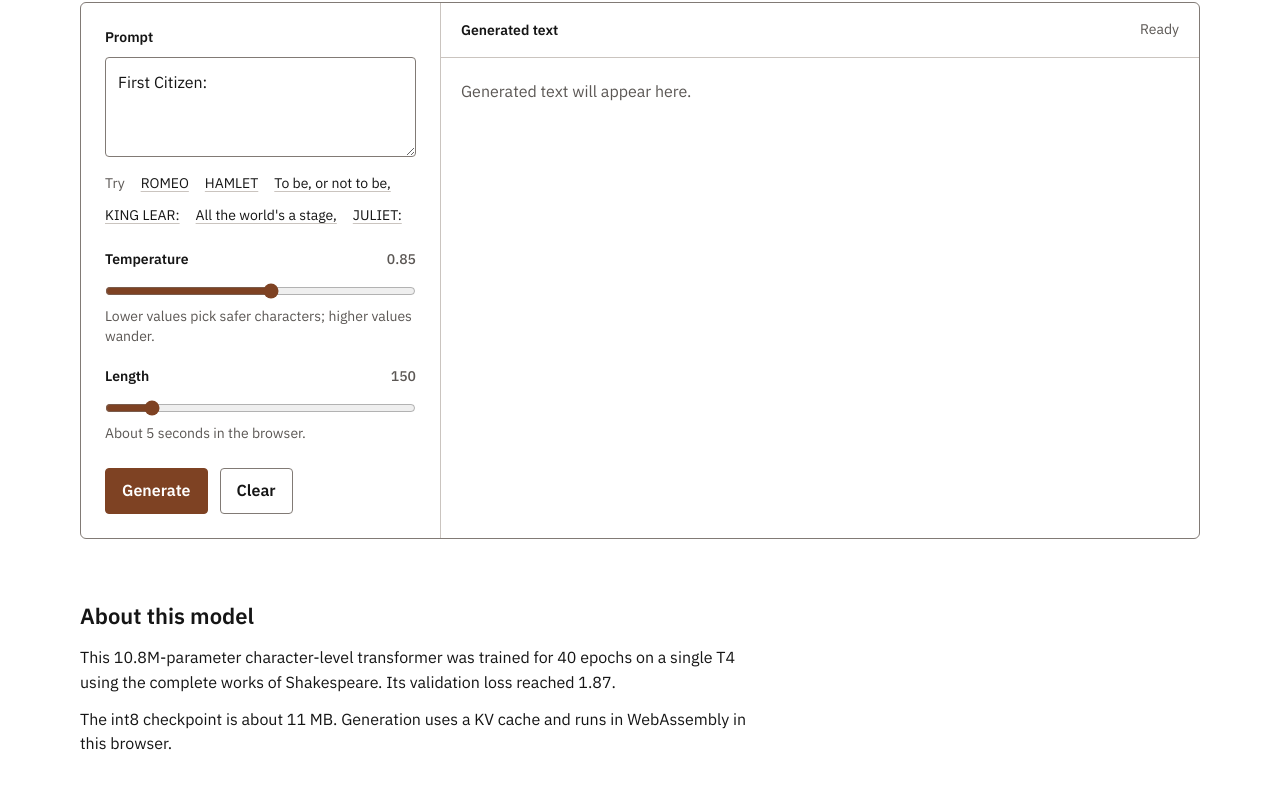
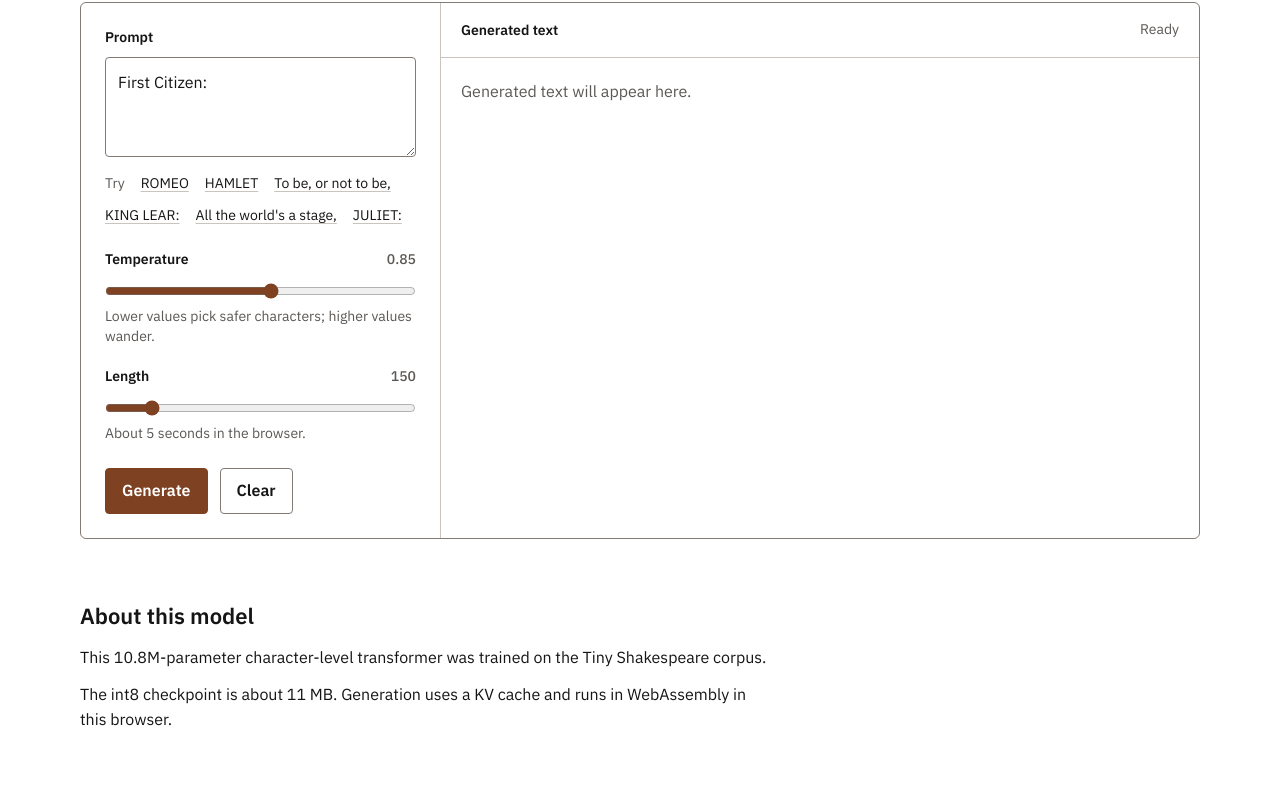
Before and after one commit to dnexdev/tiramisu, a plain HTML site: page web/static/shakespeare/index.html in a window 1280 px wide. Shown: the part 167-956 px from the top of the page. Drawn offline with Linux system fonts and the light colour scheme.

Commit message:
Fix Shakespeare demo caption to match Tiny Shakespeare training.

```diff
--- a/web/static/shakespeare/index.html
+++ b/web/static/shakespeare/index.html
@@ -73,7 +73,7 @@
 
     <section class="about-model" aria-labelledby="about-shakespeare">
       <h2 id="about-shakespeare">About this model</h2>
-      <p>This 10.8M-parameter character-level transformer was trained for 40 epochs on a single T4 using the complete works of Shakespeare. Its validation loss reached 1.87.</p>
+      <p>This 10.8M-parameter character-level transformer was trained on the Tiny Shakespeare corpus.</p>
       <p>The int8 checkpoint is about 11 MB. Generation uses a KV cache and runs in WebAssembly in this browser.</p>
     </section>
   </main>
```
